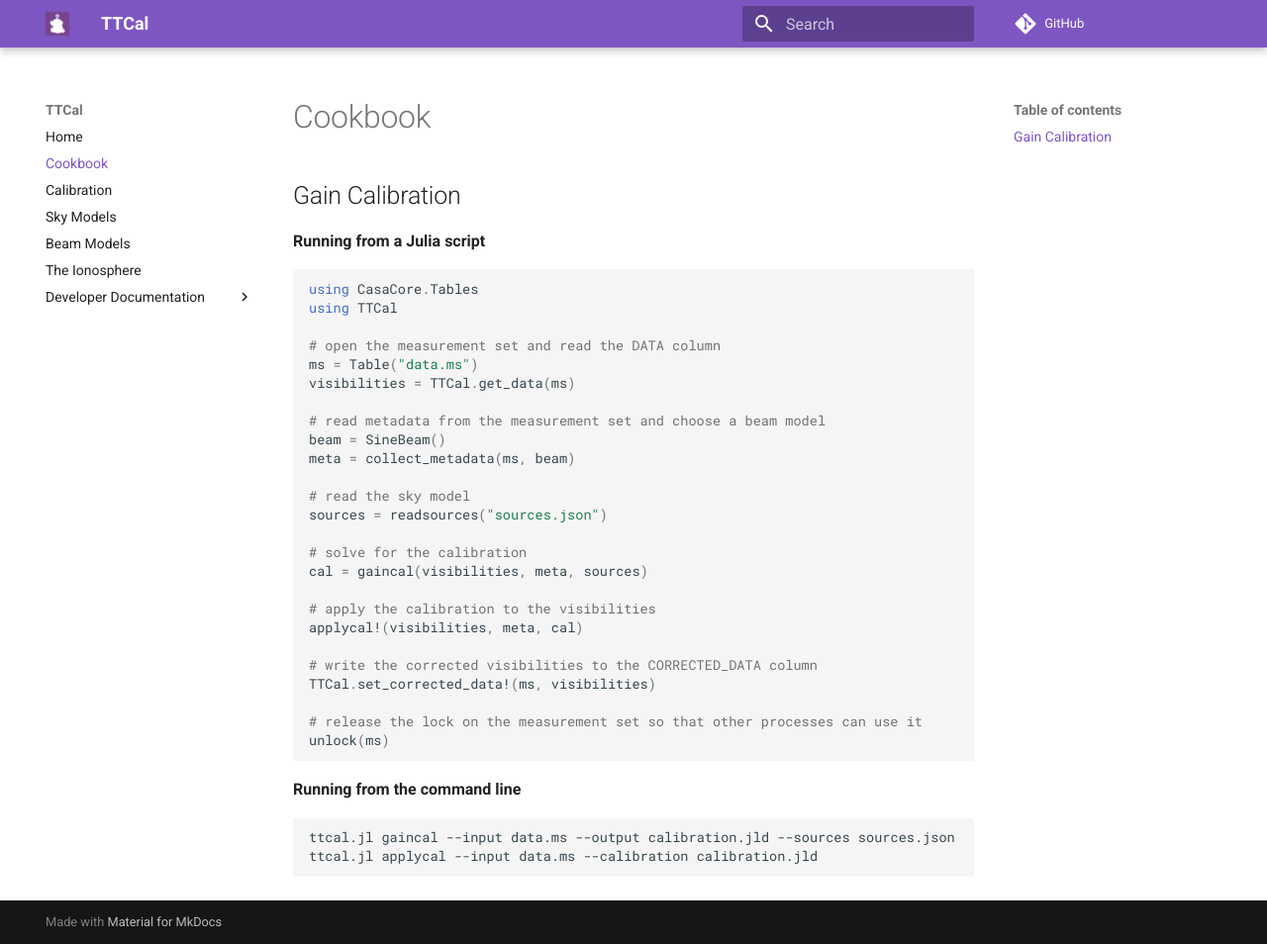
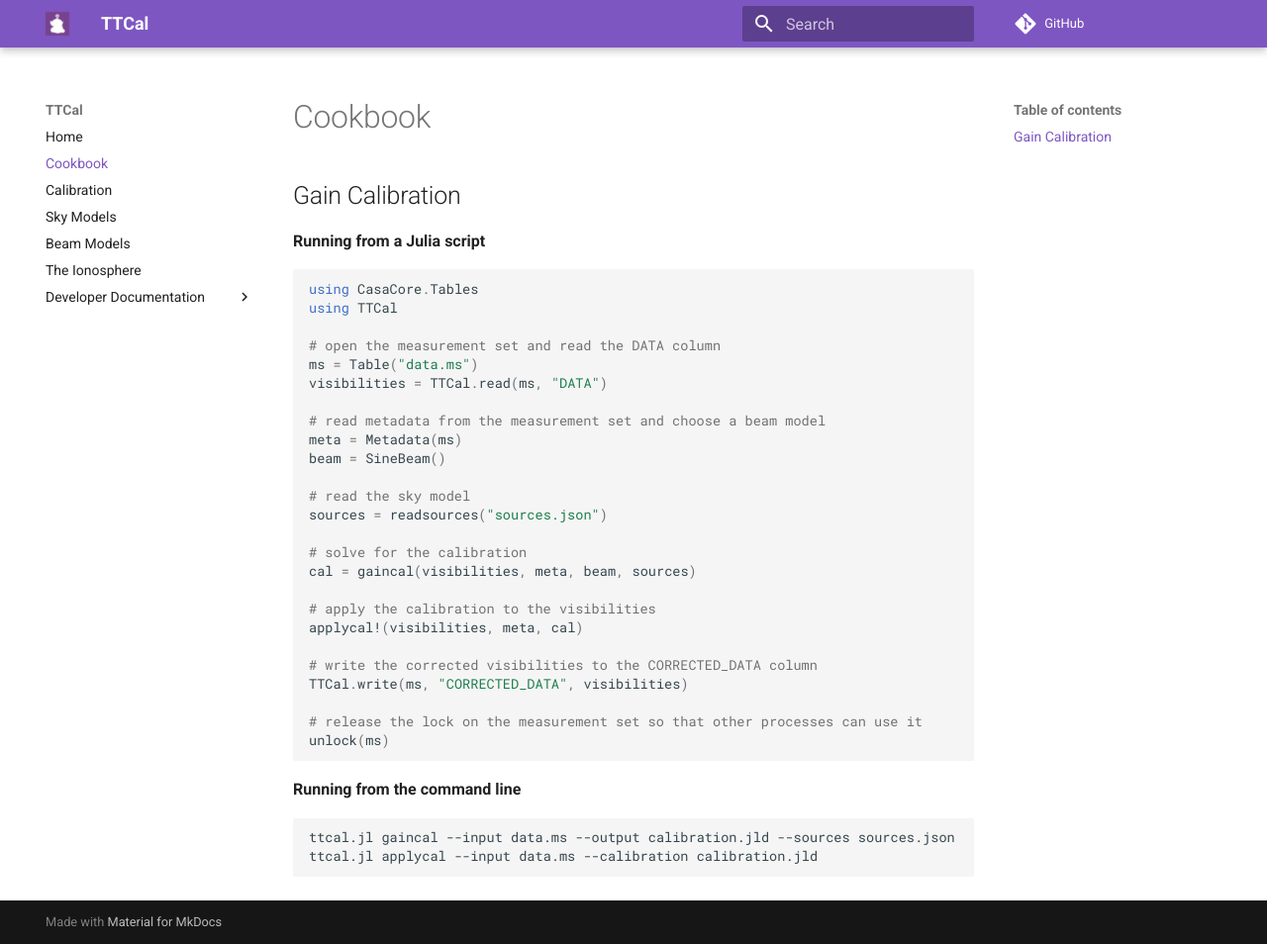
Before and after one commit to mweastwood/TTCal.jl, an MkDocs documentation site: the page built from docs/cookbook.md, in a window 1280 px wide and 954 px high. Shown: the whole window at 99% size. Built offline with MkDocs 1.6.1 and Material for MkDocs 9.7.7, drawn with Linux system fonts in a browser that asks for light colours; comment, search, counter and statistics services are not loaded; old or Windows-style settings are respelled for this version of MkDocs.

```diff
--- a/docs/cookbook.md
+++ b/docs/cookbook.md
@@ -9,23 +9,23 @@
 
 # open the measurement set and read the DATA column
 ms = Table("data.ms")
-visibilities = TTCal.get_data(ms)
+visibilities = TTCal.read(ms, "DATA")
 
 # read metadata from the measurement set and choose a beam model
+meta = Metadata(ms)
 beam = SineBeam()
-meta = collect_metadata(ms, beam)
 
 # read the sky model
 sources = readsources("sources.json")
 
 # solve for the calibration
-cal = gaincal(visibilities, meta, sources)
+cal = gaincal(visibilities, meta, beam, sources)
 
 # apply the calibration to the visibilities
 applycal!(visibilities, meta, cal)
 
 # write the corrected visibilities to the CORRECTED_DATA column
-TTCal.set_corrected_data!(ms, visibilities)
+TTCal.write(ms, "CORRECTED_DATA", visibilities)
 
 # release the lock on the measurement set so that other processes can use it
 unlock(ms)
--- a/mkdocs.yml
+++ b/mkdocs.yml
@@ -29,7 +29,7 @@
 theme: material
 extra:
     logo: ttcal.png
-    version: v0.2.0
+    version: v0.3.0
     palette:
         primary: 'deep purple'
         accent: 'deep purple'
```
Also changed, not shown: 7 other files.
